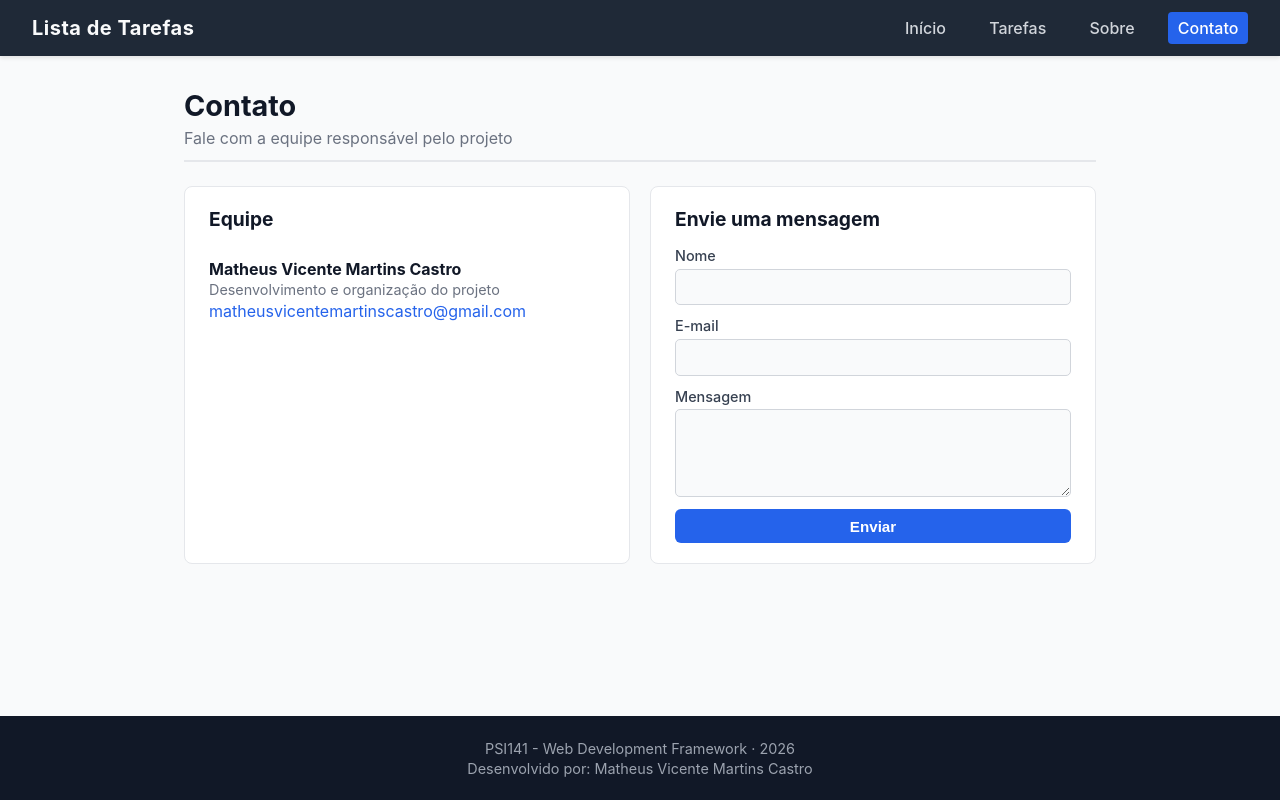
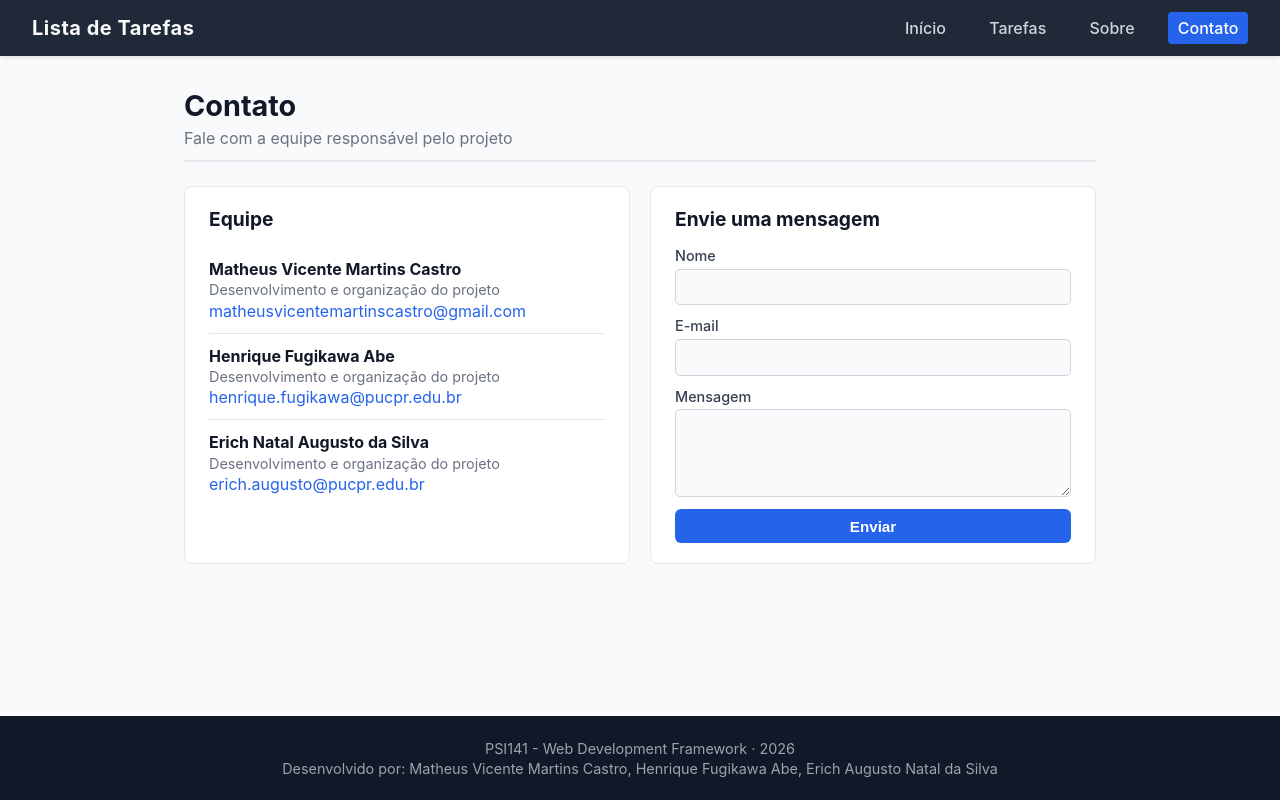
Before and after one commit to vmartro/PUCPR, a React (Create React App) app: page /contato in a window 1280 px wide. Built offline with nearby package versions, Linux system fonts and the light colour scheme.

Commit message:
Ajuste Autores e Integrantes

```diff
--- a/src/layouts/MainLayout.js
+++ b/src/layouts/MainLayout.js
@@ -10,7 +10,7 @@ const LINKS_NAVEGACAO = [
   { to: '/contato', label: 'Contato' },
 ];
 
-const AUTORES = ['Matheus Vicente Martins Castro'];
+const AUTORES = ['Matheus Vicente Martins Castro', 'Henrique Fugikawa Abe', 'Erich Augusto Natal da Silva'];
 
 function MainLayout() {
   return (
--- a/src/pages/Contato.js
+++ b/src/pages/Contato.js
@@ -7,6 +7,16 @@ const INTEGRANTES = [
     nome: 'Matheus Vicente Martins Castro',
     papel: 'Desenvolvimento e organização do projeto',
     email: 'matheusvicentemartinscastro@gmail.com',
+  },
+  {
+    nome: 'Henrique Fugikawa Abe',
+    papel: 'Desenvolvimento e organização do projeto',
+    email: 'henrique.fugikawa@pucpr.edu.br',
+  },
+  {
+    nome: 'Erich Natal Augusto da Silva',
+    papel: 'Desenvolvimento e organização do projeto',
+    email: 'erich.augusto@pucpr.edu.br',
   },
 ];
 
```
